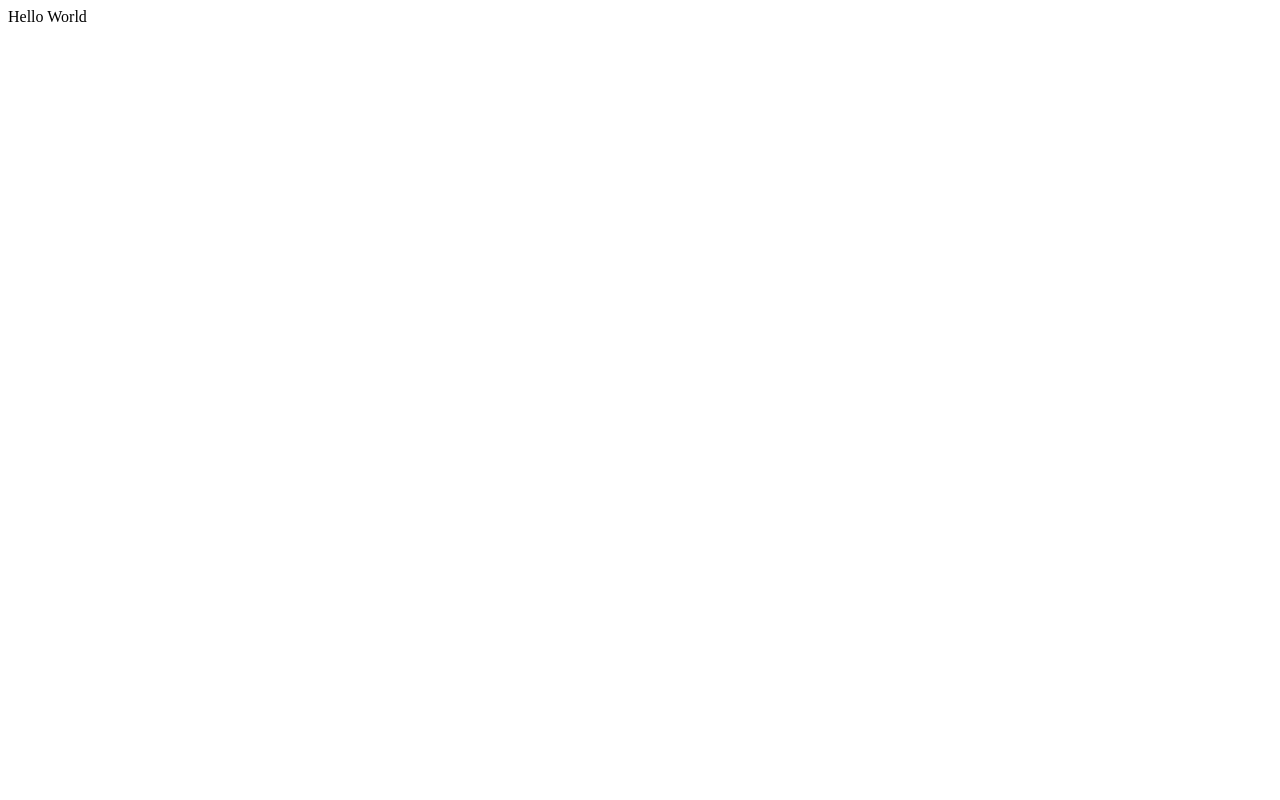
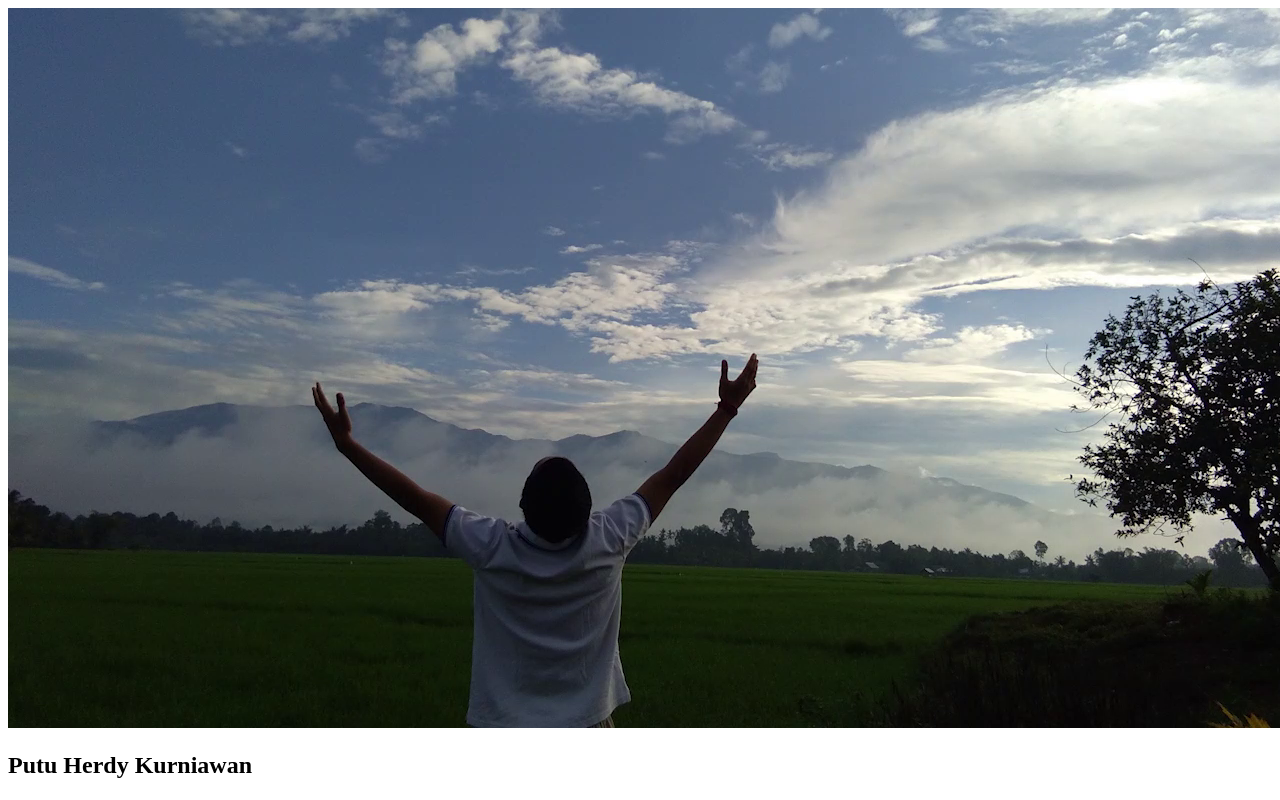
Before and after one commit to vkurpmax/my-repo-from-remote, a plain HTML site: page index.html in a window 1280 px wide. Drawn offline with Linux system fonts and the light colour scheme.

Commit message:
Changed Hello world with img and h2 to display simple profile data. Image file added in the folder images and used as resource in the img element in index.html file

```diff
--- a/index.html
+++ b/index.html
@@ -4,7 +4,10 @@
     </head>
 
     <body>
-        Hello World
+        <div>
+            <img src="images/putuherdy.png" alt="profile image">
+            <h2>Putu Herdy Kurniawan</h2>
+        </div>
     </body>
 
 </html>
```
Also changed, not shown: images/putuherdy.png (added).
